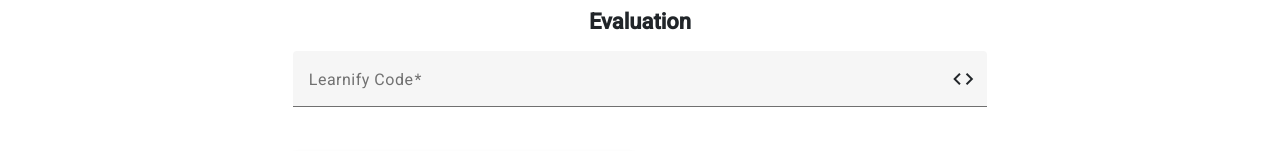
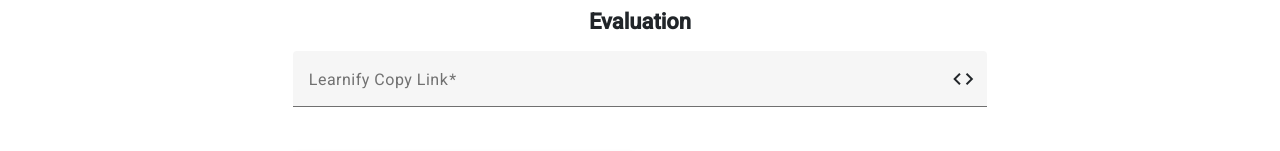
Before and after one commit to EU-BEGP/qip-ai-evaluator, an Angular app in the folder evaluator_ui/: page /evaluation in a window 1280 px wide. Shown: the part 149-300 px from the top of the page. Built offline with nearby package versions, Linux system fonts and the light colour scheme; sample sign-in values are in the browser's storage.

Commit message:
Ask for Copy Link instead of Course Key

```diff
--- a/evaluator_ui/src/app/components/search-component/search-component.html
+++ b/evaluator_ui/src/app/components/search-component/search-component.html
@@ -4,8 +4,8 @@
 
     <form class="p-2">
         <mat-form-field class="input-field mb-2">
-        <mat-label>Learnify Code</mat-label>
-        <input matInput [formControl]="codeControl" placeholder="OYJPG" />
+        <mat-label>Learnify Copy Link</mat-label>
+        <input matInput [formControl]="codeControl" placeholder="https://time.learnify.se/l/show.html#att/OYJPG" />
         <mat-icon matSuffix>code</mat-icon>
 
         <mat-error *ngIf="codeControl.hasError('required') && codeControl.touched">
```
Also changed, not shown: 1 other file (tests, documents, lock files or other folders).
